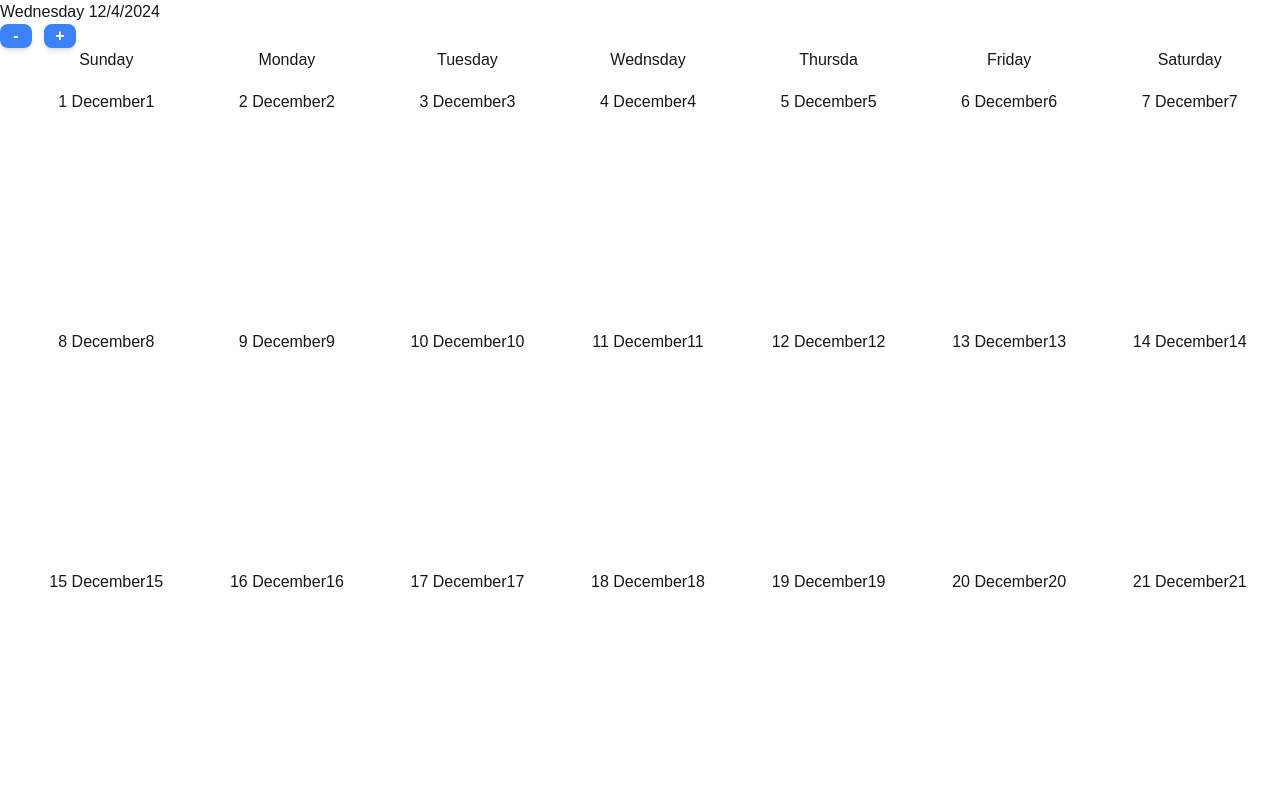
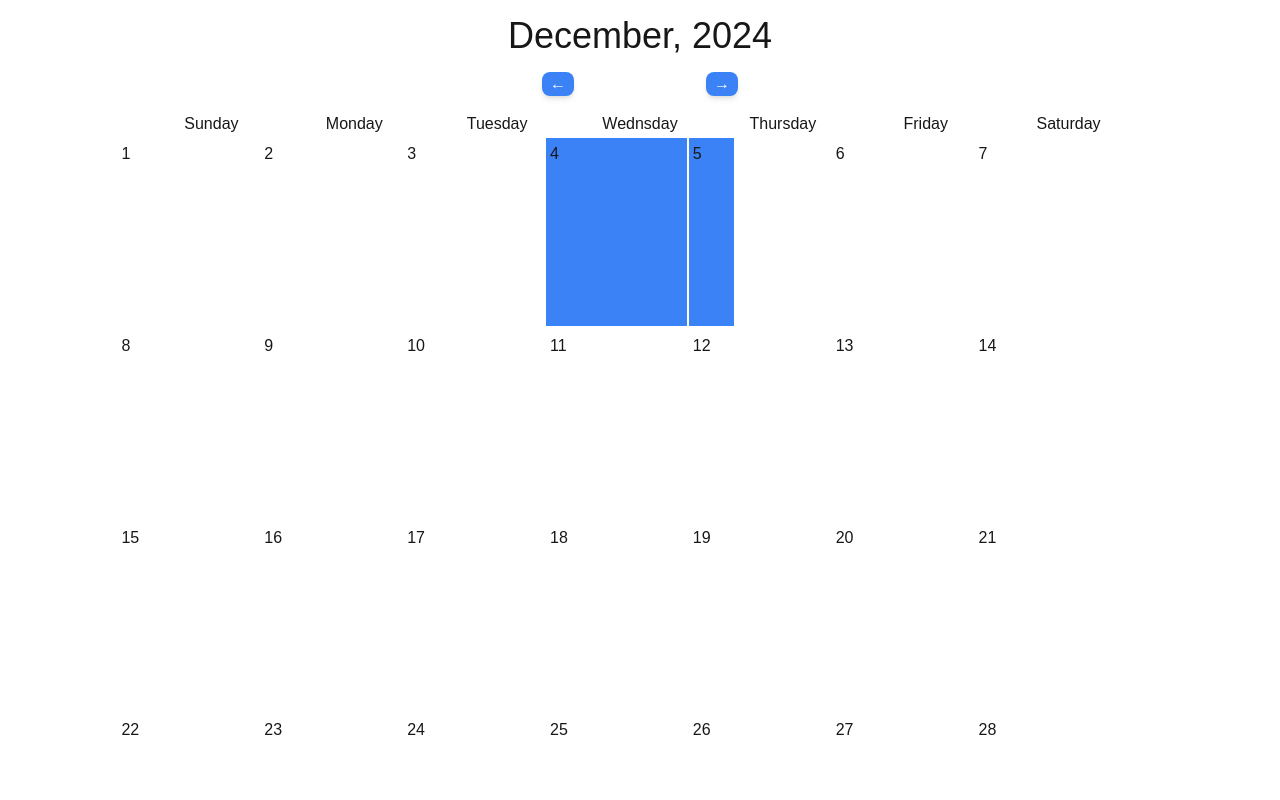
Before and after one commit to binfang1/tachytime, a Next.js app: page / in a window 1280 px wide. Shown: the top 800 px of the page. Built offline with nearby package versions, Linux system fonts and the light colour scheme.

Commit message:
Update to styling

```diff
--- a/app/components/Calendar/calendar.js
+++ b/app/components/Calendar/calendar.js
@@ -5,15 +5,13 @@ import creation from "./createCalendar";
 
 export default function App() {
     const days = ['Sunday','Monday','Tuesday','Wednesday','Thursday','Friday','Saturday'];
+    const months = ['January','February','March','April','May','June','July','August','September','October','November','December'];
 
 
     const [date, setDate] = useState(new Date);
-    const [currentDate, setCurrentDate] = useState(getDate(date));
-    console.log(date);
 
 
     function getDate(today) {
-        console.log(today);
         const realmonth = today.getMonth()+1;
         const realyear = today.getFullYear();
         const date = today. getDate();
@@ -29,12 +27,13 @@ export default function App() {
         setDate(new Date(date.getFullYear(), date.getMonth()+2, 0));
     }
 
-    useEffect(() => {
-        setCurrentDate(getDate(date))
-    }), currentDate;
 
     const layout = (date) => {
         return creation(date);;
+    }
+
+    const getMonthYear = (date) => {
+        return months[date.getMonth()] + ", " + date.getFullYear()
     }
 
 
@@ -43,24 +42,39 @@ export default function App() {
 
     return (
         <main>
-            <div>{currentDate}</div>
-            <div className = "flex gap-2">
-                <button type = "button" className = "w-8 bg-blue-500 text-white font-semibold rounded-lg shadow-md hover:bg-blue-700 focus:outline-none focus:ring-2 disabled:bg-gray-400 focus:ring-blue-400 focus:ring-opacity-75" onClick = {decreaseDate}>-</button>
-                <button type = "button" className = "w-8 bg-blue-500 text-white font-semibold rounded-lg shadow-md hover:bg-blue-700 focus:outline-none focus:ring-2 focus:ring-blue-400  disabled:bg-gray-400 focus:ring-opacity-75 ml-1" onClick = {increaseDate}>+</button>
+            <h1 className = "text-center text-4xl mt-4">{getMonthYear(date)}</h1>
+            <div className = "flex gap-32 justify-center mt-4">
+                <button type = "button" className = "w-8 bg-blue-500 text-white font-semibold rounded-lg shadow-md hover:bg-blue-700 focus:outline-none focus:ring-2 disabled:bg-gray-400 focus:ring-blue-400 focus:ring-opacity-75" onClick = {decreaseDate}>←</button>
+                <button type = "button" className = "w-8 bg-blue-500 text-white font-semibold rounded-lg shadow-md hover:bg-blue-700 focus:outline-none focus:ring-2 focus:ring-blue-400  disabled:bg-gray-400 focus:ring-opacity-75 ml-1" onClick = {increaseDate}>→</button>
             </div>
-            <ul className = "grid grid-cols-7 ml-4 justify-items-center">
-                <li className = "text-center mb-4">Sunday</li>
-                <li className = "text-center">Monday</li>
-                <li className = "text-center">Tuesday</li>
-                <li className = "text-center">Wednsday</li>
-                <li className = "text-center">Thursda</li>
-                <li className = "text-center">Friday</li>
-                <li className = "text-center">Saturday</li>
+            <ul className = "grid grid-cols-7 w-[1000px] mt-4 mb-12 m-auto justify-items-center">
+                <li className = "">Sunday</li>
+                <li className = "">Monday</li>
+                <li className = "">Tuesday</li>
+                <li className = "">Wednsday</li>
+                <li className = "">Thursday</li>
+                <li className = "">Friday</li>
+                <li className = "">Saturday</li>
                 {layout(date).map(data => (
                     <li key = {data[0]}>
-                        <div className = "box-border h-48 w-48 border-2 border-white text-center mb-12">
-                            <p>{data[2]} {data[0]}</p>
+                    {data[1] === "inactive" ? (
+                        <div className = "box-border h-48 w-48 border-2 border-gray-500 text-center cursor-pointer hover:bg-blue-700">
+                            <p className = "text-left ml-1 mt-1">{data[2]}</p>
                         </div>
+                    ) :
+
+                    (data[3] === "today" ? (
+                        <div className = "box-border h-48 w-48 border-2 border-white text-center bg-blue-500 cursor-pointer hover:bg-blue-700">
+                            <p className = "text-left ml-1 mt-1">{data[2]}</p>
+                        </div>
+                    ) :
+
+                    (
+                        <div className = "box-border h-48 w-48 border-2 border-white text-center cursor-pointer hover:bg-blue-700">
+                            <p className = "text-left ml-1 mt-1">{data[2]}</p>
+                        </div>
+                    )
+                    )}
                     </li>
                 ))}
             </ul>
--- a/app/components/Calendar/createCalendar.js
+++ b/app/components/Calendar/createCalendar.js
@@ -4,8 +4,7 @@ export default function creation(date) {
     const months = ['January','February','March','April','May','June','July','August','September','October','November','December'];
     let year = date.getFullYear();
     let month = date.getMonth();
-    console.log(year);
-    console.log(month);
+    let today = new Date;
 
 
     // Get the first day of the month
@@ -33,19 +32,20 @@ export default function creation(date) {
             temp = month - 1;
         }
         console.log(temp)
-        lit.push([(months[temp] + (monthlastdate - i + 1)), "inactive", (monthlastdate - i + 1)]);
+        lit.push([(months[temp] + (monthlastdate - i + 1)), "inactive", (monthlastdate - i + 1), ""]);
     }
 
     // Loop to add the dates of the current month
     for (let i = 1; i <= lastdate; i++) {
 
+
         // Check if the current date is today
-        let isToday = i === date.getDate()
+        let isToday = i === today.getDate()
             && month === new Date().getMonth()
             && year === new Date().getFullYear()
-            ? "active"
+            ? "today"
             : "";
-        lit.push([(months[month] + i), "active", (i)]);
+        lit.push([(months[month] + i), "active", (i), isToday]);
     }
 
     // Loop to add the first dates of the next month
@@ -57,7 +57,7 @@ export default function creation(date) {
         else {
             temp = month + 1;
         }
-        lit.push([(months[temp] + (i - dayend + 1)), "inactive", (i - dayend + 1)]);
+        lit.push([(months[temp] + (i - dayend + 1)), "inactive", (i - dayend + 1), ""]);
     }
 
     return lit;
```
